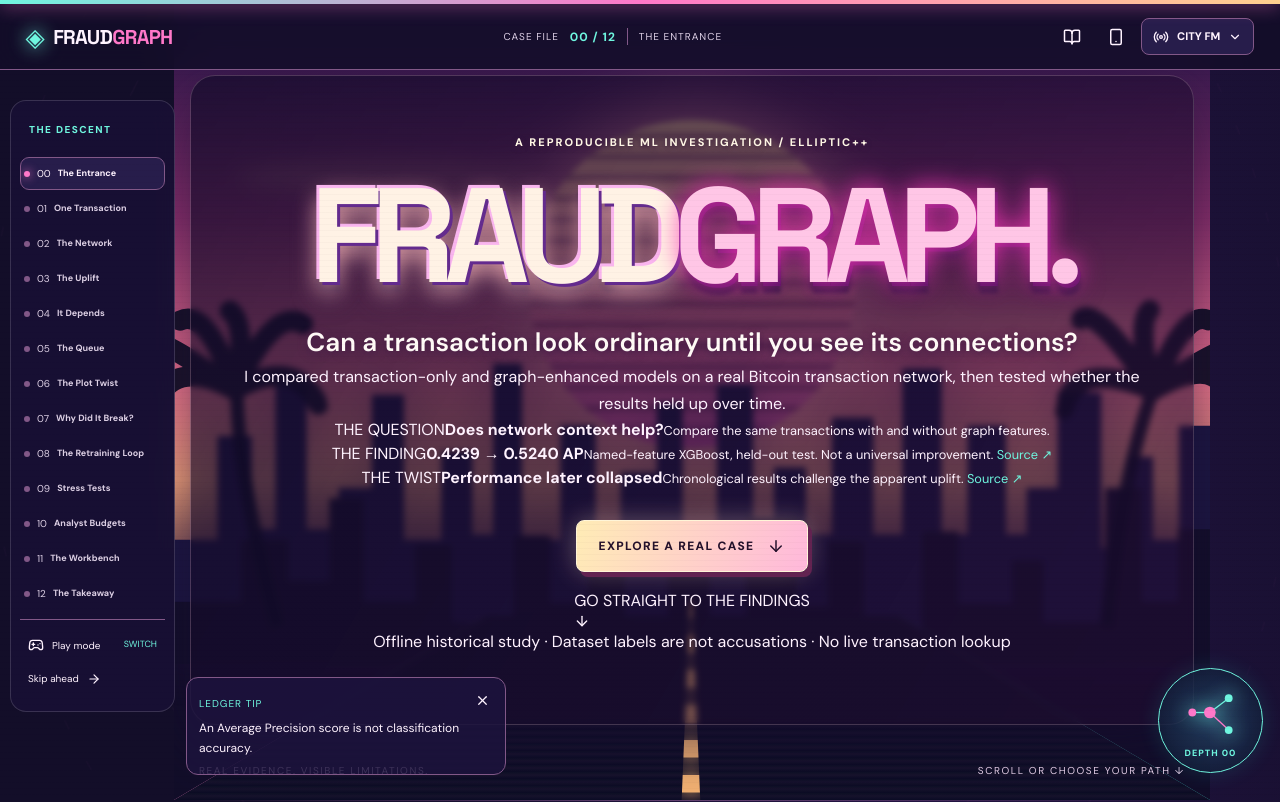
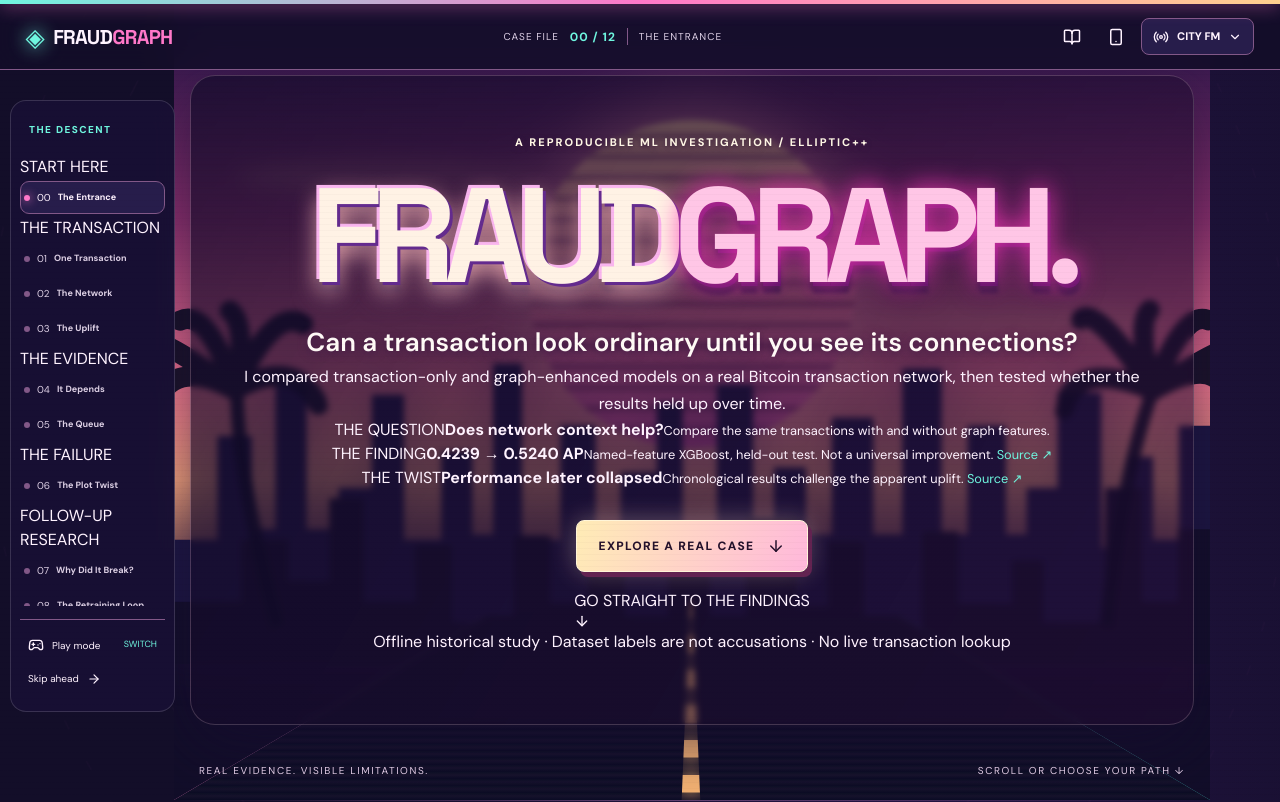
Before and after one commit to Thizisfranklin/FraudGraph, a React (Vite) app in the folder story/: page / in a window 1280 px wide. Shown: the top 802 px of the page. Built offline with nearby package versions, Linux system fonts and the light colour scheme.

Commit message:
Improve first-90-second comprehension and reduce UI clutter

```diff
--- a/story/src/App.tsx
+++ b/story/src/App.tsx
@@ -16,16 +16,6 @@ const STATIONS:{id:Theme;name:string;frequency:string}[]=[
  {id:"chrome",name:"Y2K Chrome",frequency:"FUTURE"},
  {id:"glitch",name:"Soft Glitch",frequency:"LATE NITE"},
 ];
-const TIPS=[
- "Unknown labels are not negative examples.",
- "An Average Precision score is not classification accuracy.",
- "Transactions are nodes. Observed relationships are directed edges.",
- "All reported graph snapshots are taken at time-bucket close.",
- "A high risk score is not a probability of criminal guilt.",
- "The temporal failure is a measured finding—not a missing slide.",
- "Later adaptive replays use previously inspected periods.",
- "No new fraud outcomes are simulated in play mode.",
-];
 const KONAMI=["ArrowUp","ArrowUp","ArrowDown","ArrowDown","ArrowLeft","ArrowRight","ArrowLeft","ArrowRight","b","a"];
 function goto(id:number,quick=false){document.getElementById("chapter-"+id)?.scrollIntoView({behavior:quick||window.matchMedia("(prefers-reduced-motion: reduce)").matches?"instant":"smooth",block:"start"});}
 function PlayTone({active}:{active:boolean}){return null}
@@ -36,11 +26,6 @@ function Vortex({reduce}:{reduce:boolean}){
  return <motion.svg aria-hidden className="vortex-background" viewBox="0 0 1000 1000" style={reduce?{}:{rotate:rotation,scale}}>
   {Array.from({length:8},(_,i)=><ellipse key={i} cx="500" cy="500" rx={100+i*65} ry={63+i*65} fill="none" stroke="currentColor" strokeWidth={i===0?2:1} strokeDasharray={i%2?"12 12":"7 25"} opacity={.2-i*.017} transform={"rotate("+(i*17)+" 500 500)"}/>)}
  </motion.svg>;
-}
-function TipCard({active}:{active:boolean}){
- const [tip,setTip]=useState(0);
- useEffect(()=>{if(!active)return;const timer=window.setInterval(()=>setTip(v=>(v+1)%TIPS.length),6000);return()=>clearInterval(timer);},[active]);
- return <div className="tip-card" role="status" aria-live="polite"><span>LEDGER TIP</span><p>{TIPS[tip]}</p></div>;
 }
 function Phone({close}:{close:()=>void}){
  const first=useRef<HTMLButtonElement>(null);
@@ -90,7 +75,6 @@ export default function App(){
  const [chaos,setChaos]=useState(false);
  const [sound,setSound]=useState(false);
  const [logoClicks,setLogoClicks]=useState(0);
- const [tipOpen,setTipOpen]=useState(true);
  const reduce=Boolean(useReducedMotion());
  const {scrollYProgress}=useScroll();
  const progress=useSpring(scrollYProgress,{stiffness:110,damping:27});
@@ -118,10 +102,6 @@ export default function App(){
    if(event.pointerType!=="mouse")return;
    document.documentElement.style.setProperty("--cursor-x",event.clientX+"px");
    document.documentElement.style.setProperty("--cursor-y",event.clientY+"px");
-   const label=document.getElementById("cursor-label");
-   const target=event.target instanceof Element?event.target:null;
-   const hint=target?.closest("button,a,input,select")?"POKE IT":"FALL IN";
-   if(label&&label.textContent!==hint)label.textContent=hint;
   };
   window.addEventListener("pointermove",handler,{passive:true});
   return()=>window.removeEventListener("pointermove",handler);
@@ -141,12 +121,12 @@ export default function App(){
  const navigate=(id:number)=>{goto(id,Math.abs(id-active)>1);setNavOpen(false);tone();};
  const clickLogo=()=>{setLogoClicks(v=>{if(v+1>=5){setChaos(x=>!x);return 0;}return v+1;});};
  const chapters=[
-  <Entrance onEnter={()=>navigate(1)} play={play}/>,<OneTransaction/>,<TheNetwork/>,<TheUplift/>,
+  <Entrance onEnter={()=>navigate(1)} onResults={()=>navigate(4)} play={play}/>,<OneTransaction/>,<TheNetwork/>,<TheUplift/>,
   <ItDepends/>,<AnalystQueue/>,<PlotTwist play={play}/>,<WhyBreak/>,<RetrainingLoop play={play}/>,
   <StressTests play={play}/>,<AnalystBudgets play={play}/>,<Workbench/>,<Takeaway/>
  ];
  return <div className={"neon-ledger "+(play?"mode-play":"mode-read")+(chaos?" chaos-mode":"")} data-theme={theme}>
-   <Vortex reduce={reduce}/><div className="scanline-layer" aria-hidden/><div className="cursor-glow" aria-hidden/><div id="cursor-label" className="cursor-label" aria-hidden>FALL IN</div>{!reduce&&<motion.div key={theme} className="theme-transition-wipe" initial={{clipPath:"circle(0% at 90% 4%)",opacity:.13}} animate={{clipPath:"circle(170% at 90% 4%)",opacity:0}} transition={{duration:.7,ease:"easeOut"}} aria-hidden/>}
+   <Vortex reduce={reduce}/><div className="scanline-layer" aria-hidden/><div className="cursor-glow" aria-hidden/>{!reduce&&<motion.div key={theme} className="theme-transition-wipe" initial={{clipPath:"circle(0% at 90% 4%)",opacity:.13}} animate={{clipPath:"circle(170% at 90% 4%)",opacity:0}} transition={{duration:.7,ease:"easeOut"}} aria-hidden/>}
    <motion.div className="top-progress" style={{scaleX:progress}}/>
    <header className="hud"><button className="brand-button" onClick={clickLogo} aria-label="FraudGraph logo. Click repeatedly for hidden theme." title="FraudGraph">
       <span className="brand-icon">◈</span><span>FRAUD<span>GRAPH</span></span></button>
@@ -160,14 +140,12 @@ export default function App(){
    </header>
    <aside className={"chapter-nav "+(navOpen?"open":"")} aria-label="Chapter navigation">
       <div className="nav-heading"><span>THE DESCENT</span><button onClick={()=>setNavOpen(false)} className="nav-close" aria-label="Close chapters"><X size={17}/></button></div>
-      <div className="nav-scroll">{data.chapters.map(ch=><button key={ch.id} onClick={()=>navigate(ch.id)} className={"nav-chapter "+(active===ch.id?"active":"")} aria-current={active===ch.id?"step":undefined}><span className="nav-bullet"/><span>{String(ch.id).padStart(2,"0")}</span><strong>{ch.name}</strong></button>)}</div>
+      <div className="nav-scroll">{data.chapters.map(ch=><React.Fragment key={ch.id}>{[0,1,4,6,7,11].includes(ch.id)&&<div className="nav-group-label">{({0:"START HERE",1:"THE TRANSACTION",4:"THE EVIDENCE",6:"THE FAILURE",7:"FOLLOW-UP RESEARCH",11:"THE TAKEAWAY"} as Record<number,string>)[ch.id]}</div>}<button key={ch.id} onClick={()=>navigate(ch.id)} className={"nav-chapter "+(active===ch.id?"active":"")} aria-current={active===ch.id?"step":undefined}><span className="nav-bullet"/><span>{String(ch.id).padStart(2,"0")}</span><strong>{ch.name}</strong></button></React.Fragment>)}</div>
       <div className="nav-settings"><button aria-pressed={play} onClick={()=>setPlay(v=>!v)}><Gamepad2 size={16}/> {play?"Play mode":"Read mode"} <span>SWITCH</span></button><button onClick={()=>navigate(Math.min(active+1,data.chapters.length-1))}>Skip ahead <ArrowRight size={14}/></button></div>
    </aside>
-   <div className="corner-minimap" role="img" aria-label={"Actual observed three-node example network. Current chapter "+String(active)+": "+data.chapters[active]?.name}><svg viewBox="0 0 100 100" aria-hidden><line x1="22" y1="50" x2="49" y2="50" stroke="var(--teal)" strokeWidth="2"/><line x1="49" y1="50" x2="78" y2="28" stroke="var(--teal)" strokeWidth="2"/><line x1="49" y1="50" x2="78" y2="77" stroke="var(--pink)" strokeWidth="2"/>{[["22","50"],["78","28"],["78","77"]].slice(0,Math.min(3,data.investigator.find(x=>x.caseType==="graph_uplift")?.network.nodes.length||3)).map(([x,y],i)=><circle key={i} cx={x} cy={y} r="6" fill={i===0?"var(--pink)":"var(--teal)"}/>)}<circle cx="49" cy="50" r="9" fill="var(--pink)"/></svg><small>DEPTH {String(active).padStart(2,"0")}</small></div>
    <main id="story-main">{data.chapters.map((chapter,index)=><section key={chapter.id} id={"chapter-"+chapter.id} data-chapter={chapter.id} className={"chapter chapter-"+chapter.id+(chapter.id===0?" hero-chapter":"")} aria-label={"Chapter "+chapter.id+": "+chapter.name}>
       {chapters[index]}{index>0&&index<data.chapters.length-1&&<div className="chapter-end"><span>{play?"MISSION FILE":"RESEARCH CHAPTER"} {String(index).padStart(2,"0")} / {chapter.name}</span><button onClick={()=>navigate(index+1)}>DESCEND DEEPER <ArrowDown size={14}/></button></div>}
    </section>)}</main>
-   {tipOpen&&active===0&&<div className="tip-wrapper"><TipCard active={active===0}/><button aria-label="Dismiss loading tip" onClick={()=>setTipOpen(false)}><X size={15}/></button></div>}
    <footer className="site-footer"><span>FraudGraph / Neon Ledger City</span><span>Historical ML study. No live wallet checker or guilt verdicts.</span><a href={data.repository} target="_blank" rel="noreferrer">View source <ExternalLink size={13}/></a></footer>
    {phone&&<Phone close={()=>setPhone(false)}/>}
    {vault&&<EvidenceVault close={()=>setVault(false)}/>}
```
